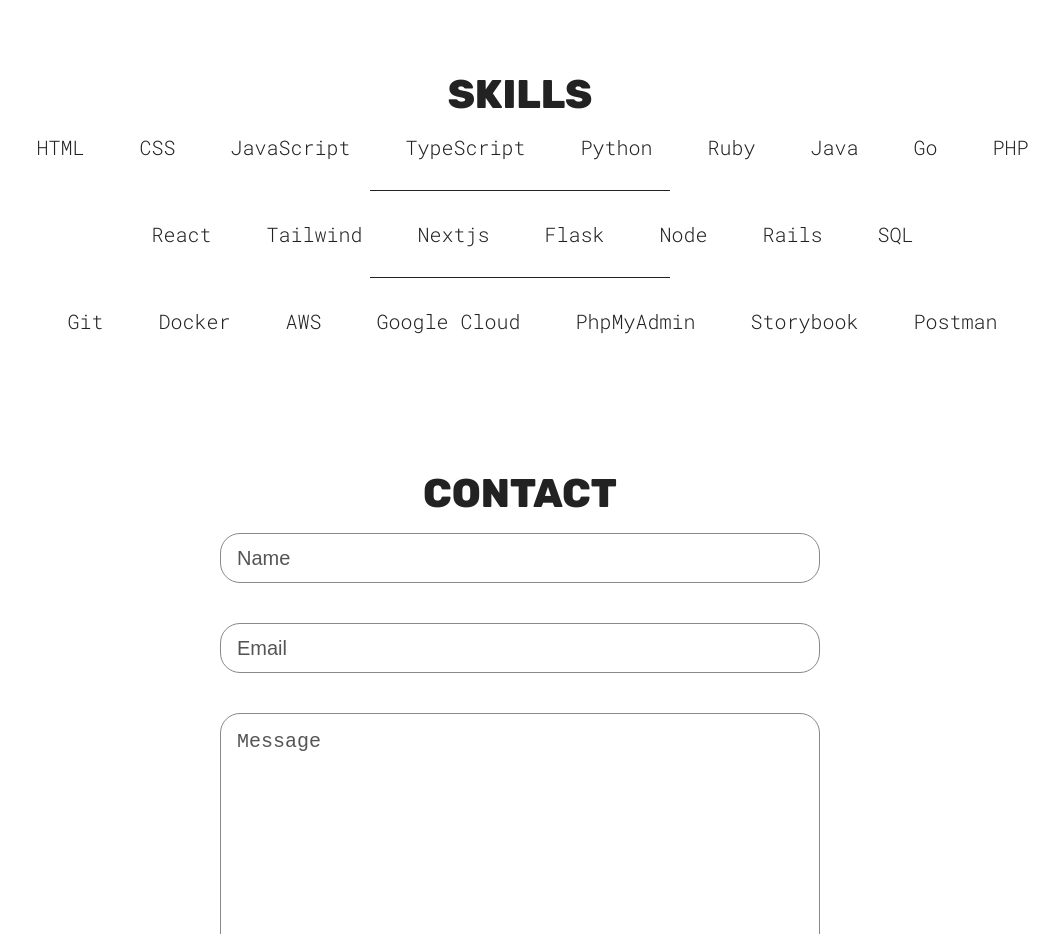
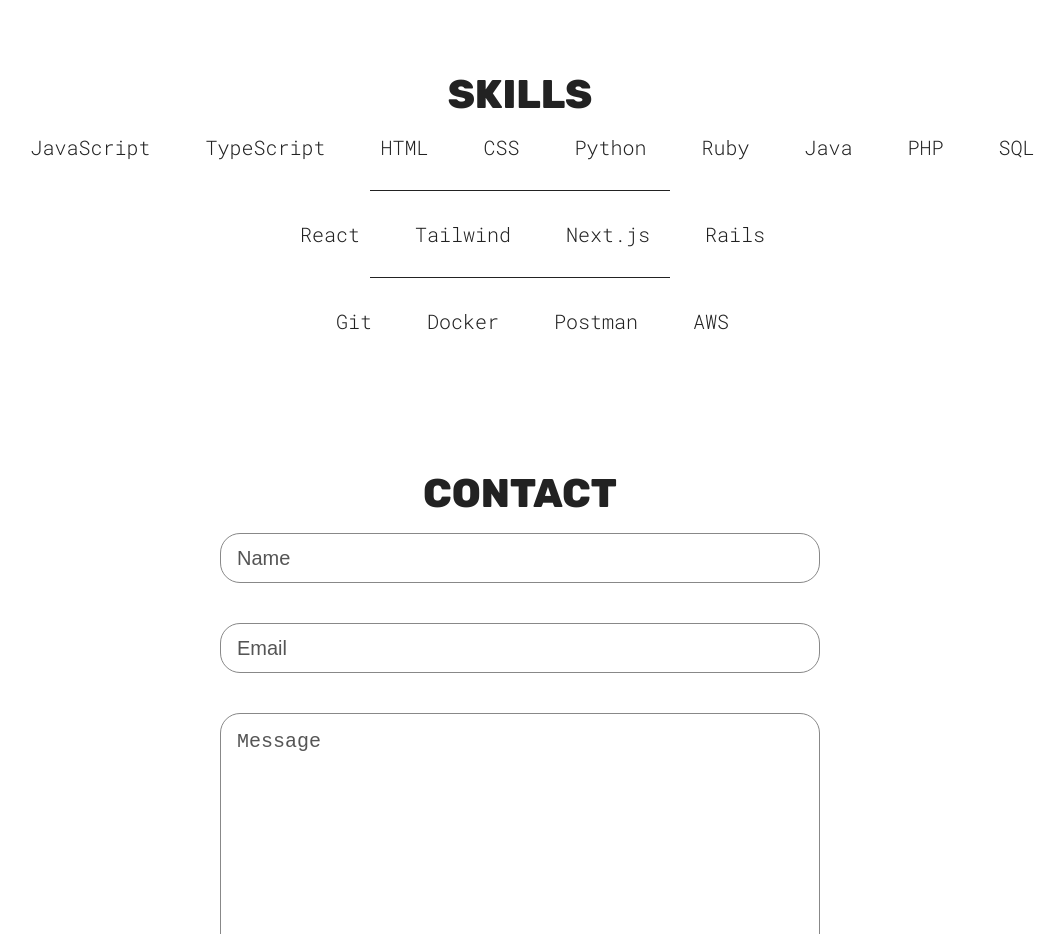
Before and after one commit to matthew-sawatzky/msawatzky-portfolio, a React (Vite) app: page / in a window 1280 px wide. Shown: the part 1340-2274 px from the top of the page, without its empty margins (120-1179 px from the left). Built offline with nearby package versions, Linux system fonts and the light colour scheme; a web font is replaced by a local one.

Commit message:
revised resume and skills changes

```diff
--- a/src/sections/Skills/Skills.jsx
+++ b/src/sections/Skills/Skills.jsx
@@ -7,35 +7,29 @@
     <section id="skills" className={styles.container}>
       <h1 className="sectionTitle">Skills</h1>
       <div className={styles.skillList}>
+        <SkillList src={checkMarkIcon} skill="JavaScript" />
+        <SkillList src={checkMarkIcon} skill="TypeScript" />
         <SkillList src={checkMarkIcon} skill="HTML" />
         <SkillList src={checkMarkIcon} skill="CSS" />
-        <SkillList src={checkMarkIcon} skill="JavaScript" />
-        <SkillList src={checkMarkIcon} skill="TypeScript" />
         <SkillList src={checkMarkIcon} skill="Python" />
         <SkillList src={checkMarkIcon} skill="Ruby" />
         <SkillList src={checkMarkIcon} skill="Java" />
-        <SkillList src={checkMarkIcon} skill="Go" />
         <SkillList src={checkMarkIcon} skill="PHP" />
+        <SkillList src={checkMarkIcon} skill="SQL" />
       </div>
       <hr />
       <div className={styles.skillList}>
         <SkillList src={checkMarkIcon} skill="React" />
         <SkillList src={checkMarkIcon} skill="Tailwind" />
-        <SkillList src={checkMarkIcon} skill="Nextjs" />
-        <SkillList src={checkMarkIcon} skill="Flask" />
-        <SkillList src={checkMarkIcon} skill="Node" />
+        <SkillList src={checkMarkIcon} skill="Next.js" />
         <SkillList src={checkMarkIcon} skill="Rails" />
-        <SkillList src={checkMarkIcon} skill="SQL" />
       </div>
       <hr />
       <div className={styles.skillList}>
         <SkillList src={checkMarkIcon} skill="Git" />
         <SkillList src={checkMarkIcon} skill="Docker" />
+        <SkillList src={checkMarkIcon} skill="Postman" />
         <SkillList src={checkMarkIcon} skill="AWS" />
-        <SkillList src={checkMarkIcon} skill="Google Cloud" />
-        <SkillList src={checkMarkIcon} skill="PhpMyAdmin" />
-        <SkillList src={checkMarkIcon} skill="Storybook" />
-        <SkillList src={checkMarkIcon} skill="Postman" />
       </div>
       <br />
       <br />
```
Also changed, not shown: 1 other file (tests, documents, lock files or other folders).
